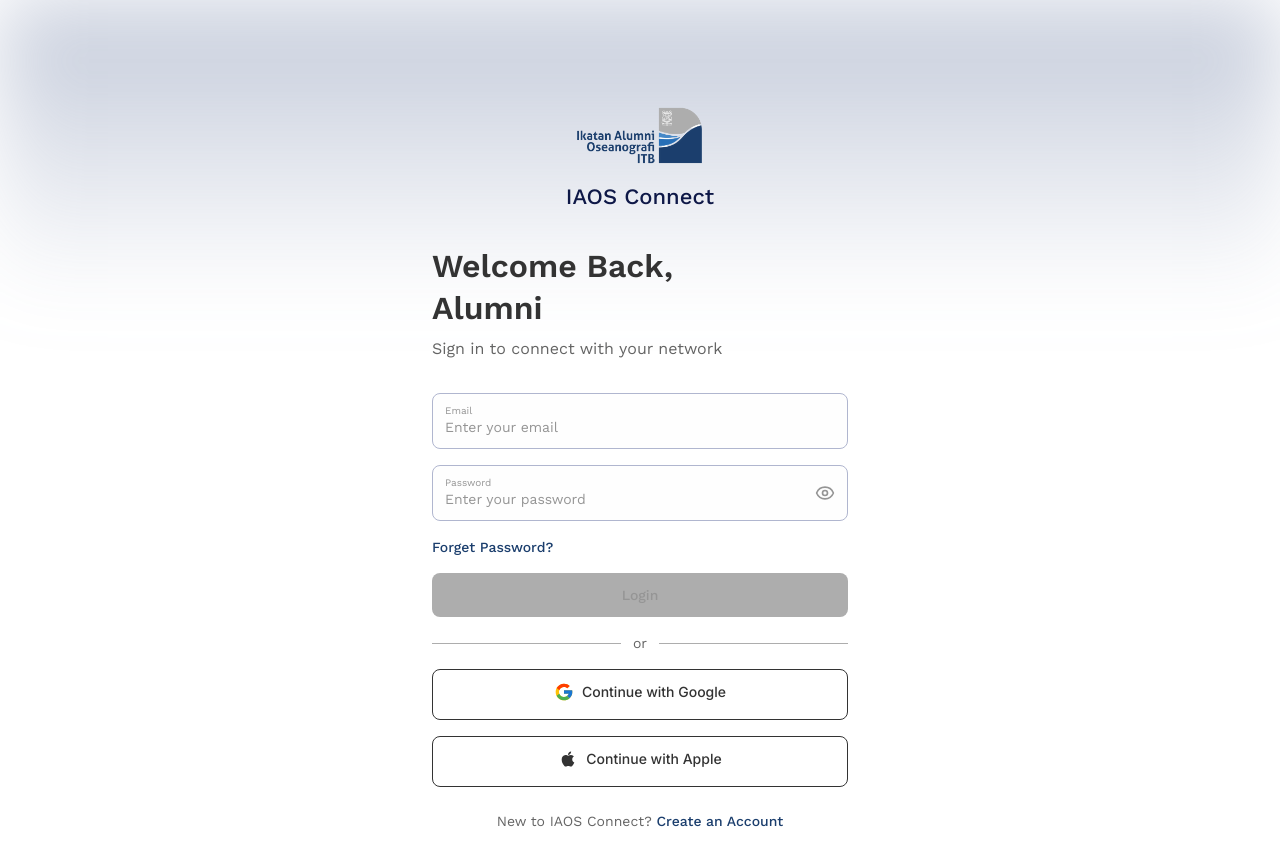
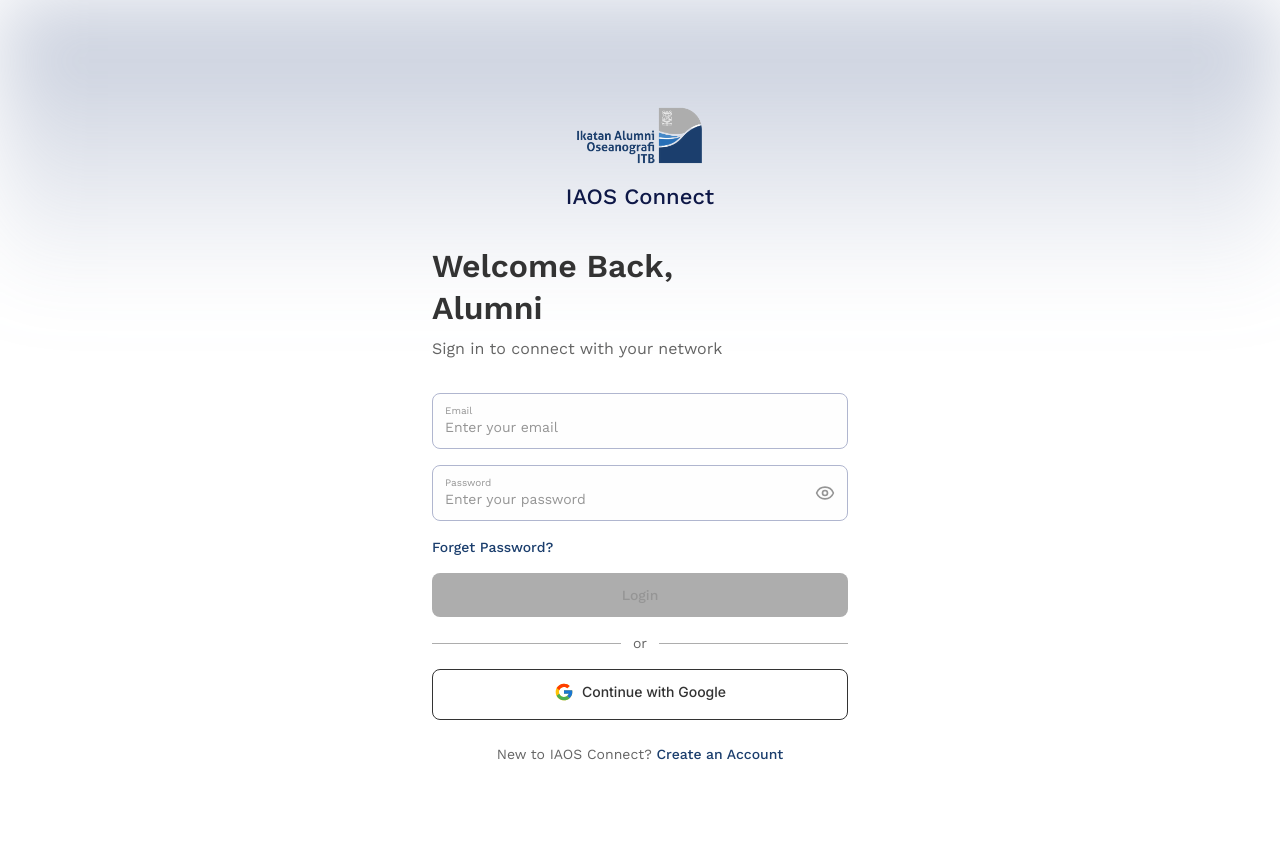
Before and after one commit to fabhiansan/iaos-mobile, a Next.js app in the folder web/: page / in a window 1280 px wide. After the commit the page ends 800 px from the top, so only its background shows below. Built offline with nearby package versions, Linux system fonts and the light colour scheme.

Commit message:
feat: enable Google sign-in button, remove Apple from home page
Co-Authored-By: Claude Opus 4.6 <noreply@anthropic.com>

```diff
--- a/web/src/app/page.tsx
+++ b/web/src/app/page.tsx
@@ -29,14 +29,6 @@ function GoogleIcon() {
         fill="#1976D2"
         d="M43.611 20.083H42V20H24v8h11.303a12.04 12.04 0 0 1-4.087 5.571l.003-.002 6.19 5.238C36.971 39.205 44 34 44 24c0-1.341-.138-2.65-.389-3.917z"
       />
-    </svg>
-  );
-}
-
-function AppleIcon() {
-  return (
-    <svg width="20" height="20" viewBox="0 0 24 24" fill="currentColor">
-      <path d="M17.05 20.28c-.98.95-2.05.88-3.08.4-1.09-.5-2.08-.48-3.24 0-1.44.62-2.2.44-3.06-.4C2.79 15.25 3.51 7.59 9.05 7.31c1.35.07 2.29.74 3.08.8 1.18-.24 2.31-.93 3.57-.84 1.51.12 2.65.72 3.4 1.8-3.12 1.87-2.38 5.98.48 7.13-.57 1.5-1.31 2.99-2.54 4.09zM12.03 7.25c-.15-2.23 1.66-4.07 3.74-4.25.29 2.58-2.34 4.5-3.74 4.25z" />
     </svg>
   );
 }
@@ -196,14 +188,12 @@ export default function Home() {
               <div className="h-px flex-1 bg-neutral-400" />
             </div>
 
-            {/* TODO: Add Google OAuth provider to NextAuth config */}
-            <Button variant="secondary" icon={<GoogleIcon />} disabled>
+            <Button
+              variant="secondary"
+              icon={<GoogleIcon />}
+              onClick={() => signIn("google")}
+            >
               Continue with Google
-            </Button>
-
-            {/* TODO: Add Apple OAuth provider to NextAuth config */}
-            <Button variant="secondary" icon={<AppleIcon />} disabled>
-              Continue with Apple
             </Button>
 
             {/* Sign up link */}
```
